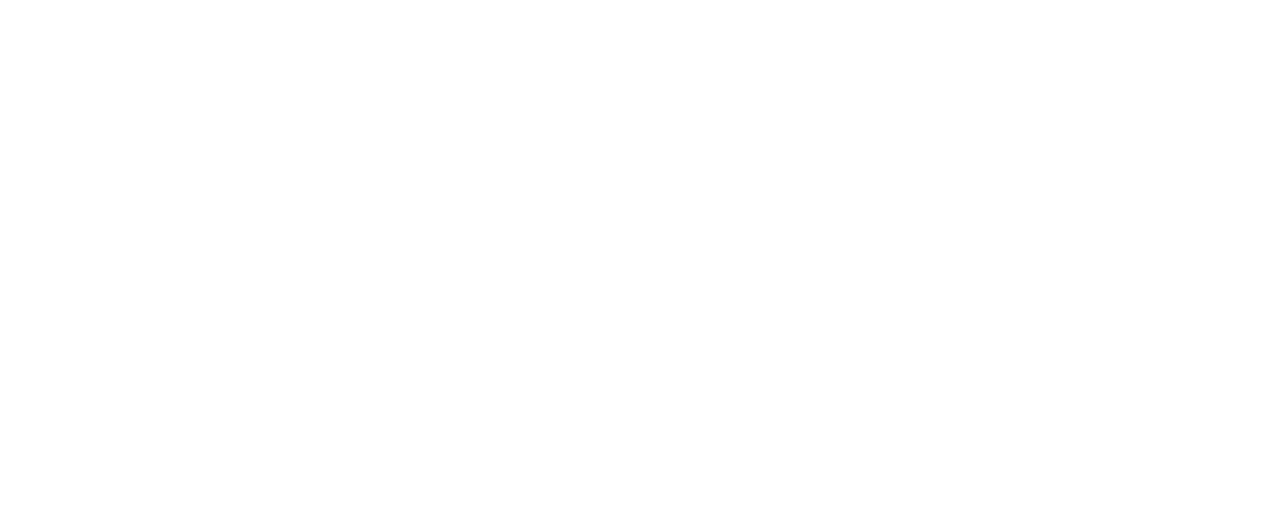
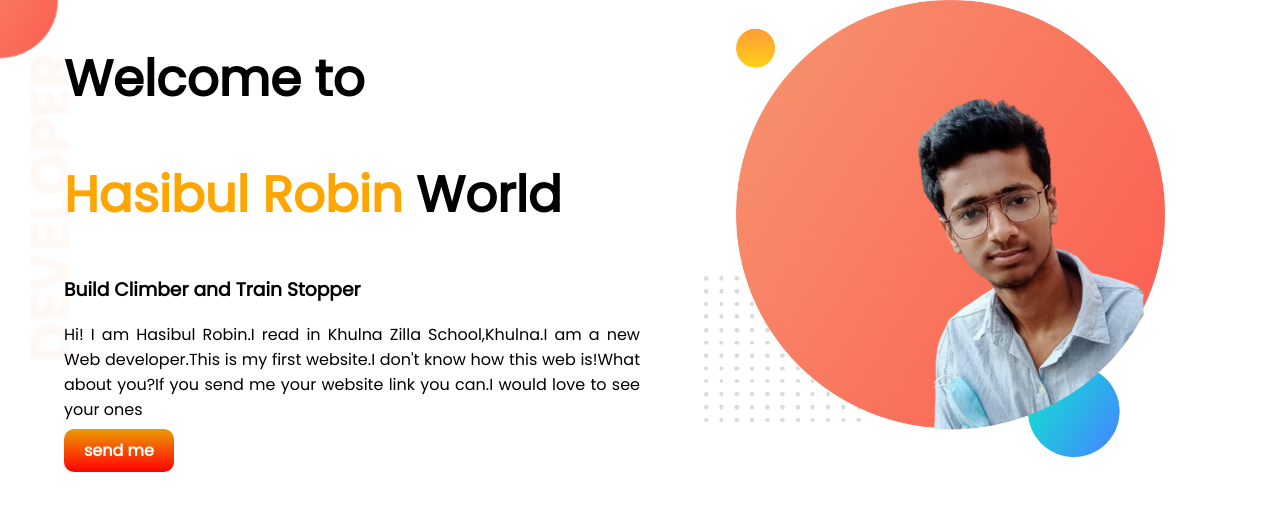
Before and after one commit to HasibulRobin/developer-portfolio, a plain HTML site: page index.html in a window 1280 px wide. Drawn offline with Linux system fonts and the light colour scheme.

Commit message:
top banner added

```diff
--- a/index.html
+++ b/index.html
@@ -1,13 +1,33 @@
 <!DOCTYPE html>
 <html lang="en">
+
 <head>
     <meta charset="UTF-8">
     <meta http-equiv="X-UA-Compatible" content="IE=edge">
     <meta name="viewport" content="width=device-width, initial-scale=1.0">
     <title>Hasibul Robin portfolio</title>
+    <link rel="preconnect" href="https://fonts.googleapis.com">
+    <link rel="preconnect" href="https://fonts.gstatic.com" crossorigin>
+    <link href="https://fonts.googleapis.com/css2?family=Poppins&display=swap" rel="stylesheet">
     <link rel="stylesheet" href="style.css">
 </head>
+
 <body>
+    <section class="topbanner">
+        <div id="justify" class="half-width">
+            <h1>Welcome to</h1>
+            <h1><span class="orange-color">Hasibul Robin</span> World</h1>
+            <h3>Build Climber and Train Stopper</h3>
+            <p>Hi! I am Hasibul Robin.I read in Khulna Zilla School,Khulna.I am a new Web developer.This is my first
+                website.I don't know how this web is!What about you?If you send me your website link you can.I would
+                love to see your ones</p>
+            <a class="sendme" target="_blank" href="https://www.facebook.com/hasibulhasnat.robin">send me</a>
+        </div>
+        <div class="half-width">
+            <img src="images/my-bg.png" alt="">
+        </div>
+    </section>
 
 </body>
+
 </html>
--- a/style.css
+++ b/style.css
@@ -0,0 +1,35 @@
+body{
+    font-family: 'Poppins', sans-serif;
+    margin:0;
+}
+h1{
+    font-size: 50px;
+}
+.orange-color{
+    color: orange;
+}
+section{
+    display: flex;
+}
+.half-width{
+    width: 50%;
+    padding-left: 5%;
+}
+.half-width img{
+    width: 80%;
+}
+.sendme{
+    text-decoration: none;
+    background-image: linear-gradient(rgb(236, 156, 5),red);
+    padding: 10px 20px;
+    border-radius: 10px;
+    color: white;
+    font-weight: 700;
+}
+#justify{
+    text-align: justify;
+}
+.topbanner{
+    background-image: url(images/top-banner.png);
+    background-repeat: no-repeat;
+}
```
Also changed, not shown: images/my-bg.png (added), images/top-banner.png (added).
